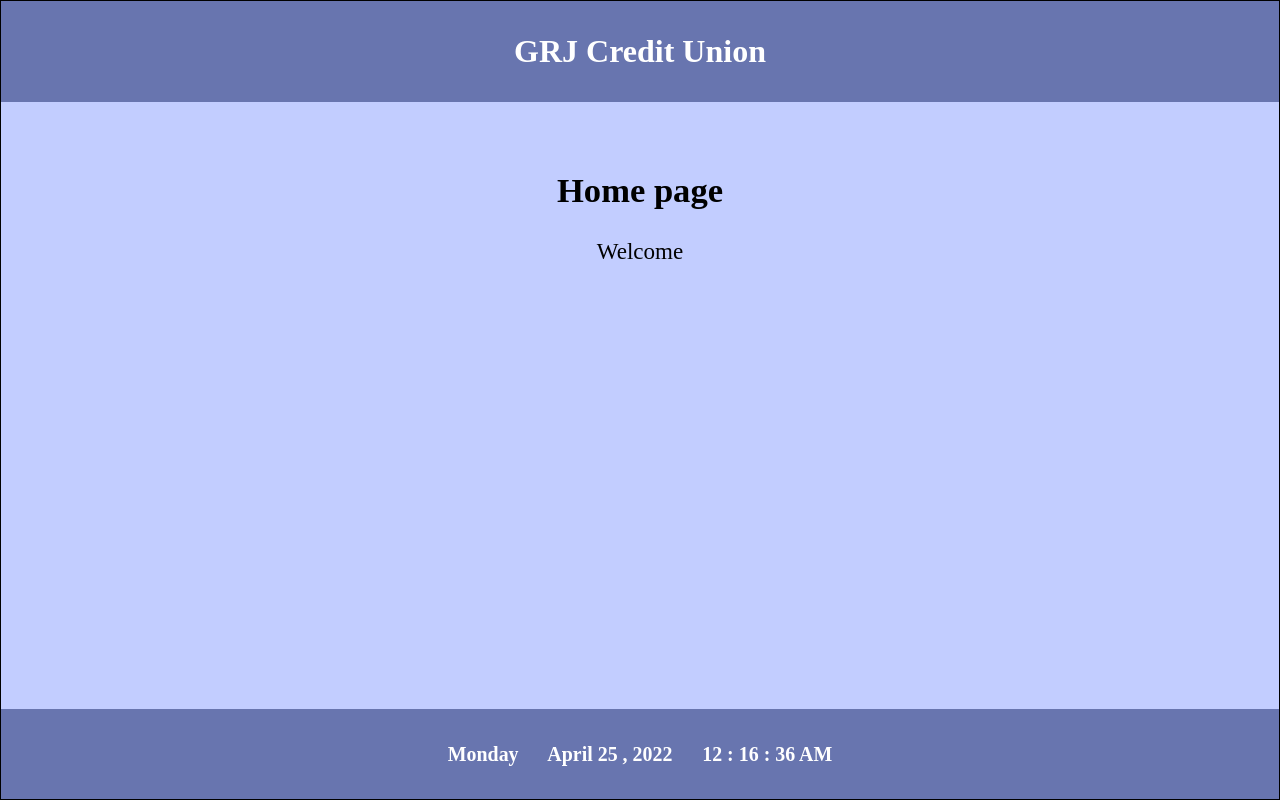
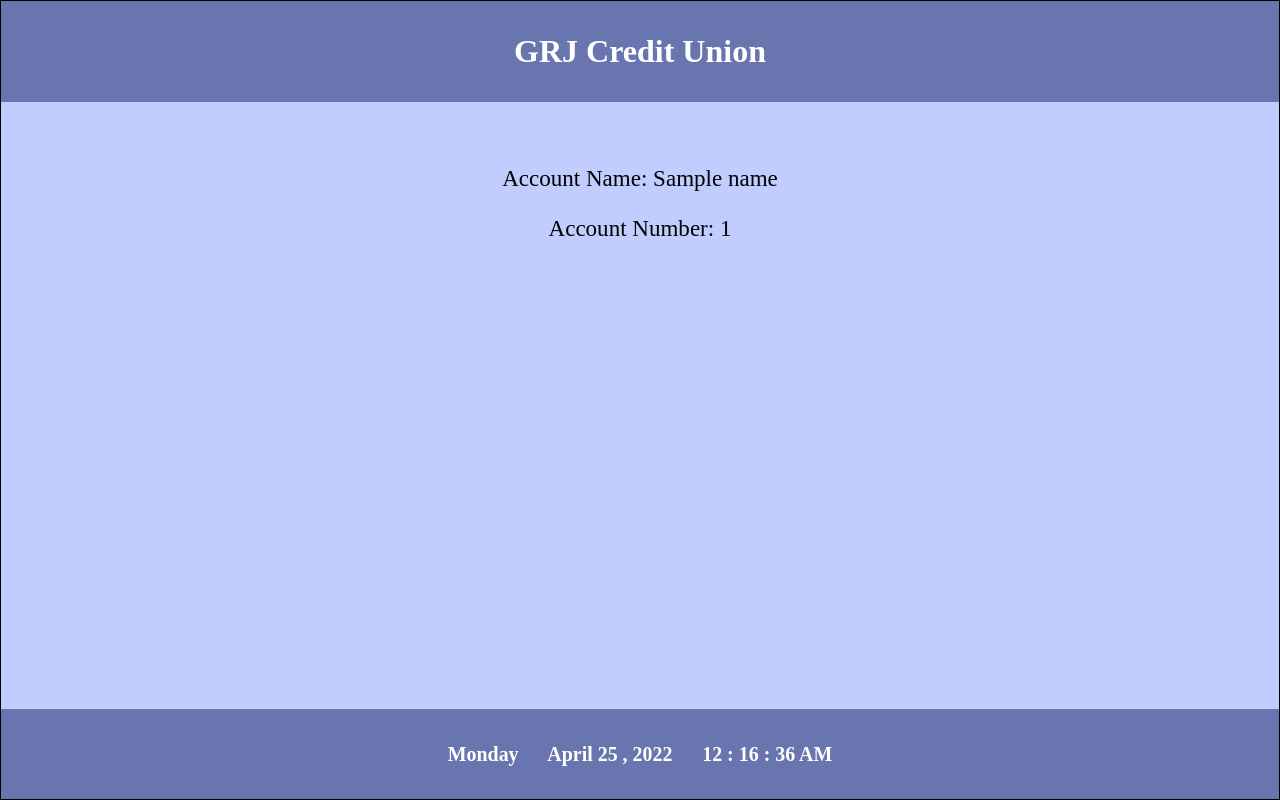
Before and after one commit to rickydanger/BankingFinanceApplication, a Flask app: template templates/account.html in a window 1280 px wide. Run offline with Flask 2, Linux system fonts and the light colour scheme; the template is opened without the code that fills it: most values are stand-ins (such as "Sample title", 1, 10 or a date in 2020).

Commit message:
accountprompt
accountprompt

```diff
--- a/EmployeeInput.py
+++ b/EmployeeInput.py
@@ -32,15 +32,23 @@ def accountlookup():
         dob = request.form["dob"]
         if fname != '' and lname != '' and dob != '':
             accountname = fname + " " + lname
-            result = AccountDatabase.getNumber(accountname, dob)
-            return redirect(url_for("account"))
-
+            accountnumber = AccountDatabase.getNumber(accountname, dob)
+            return redirect(url_for('.accountprompt', name=accountname, number=accountnumber))
     return render_template('account_look_up.html')
 
+@app.route('/accountprompt/', methods=['GET','POST'])
+def accountprompt():
+    accountname = request.args['name']
+    accountnumber = request.args['number']
+    if request.method == "POST":
+        return redirect(url_for('.account', name=accountname, number=accountnumber))
+    return render_template('accountprompt.html', name=accountname, number=accountnumber)
 
 @app.route('/account/', methods=['GET','POST'])
 def account():
-    return render_template('account.html')
+    accountname = request.args['name']
+    accountnumber = request.args['number']
+    return render_template('account.html', name=accountname, number=accountnumber)
 
 if __name__ == "__main__":
     app.run(debug=True)
--- a/templates/account.html
+++ b/templates/account.html
@@ -1,10 +1,10 @@
 {% extends "base.html" %}
 {% block title %}Home page{% endblock %}
 {% block content1 %}
-<center>
-    <h2>Home page</h2>
-    <p>
-      Welcome
-    </p>
-</center>
+    {% if name %}
+        <center>
+            <p><font face="Times New Roman" color="#000000">Account Name: {{ name }}</p>
+            <p><font face="Times New Roman" color="#000000">Account Number: {{ number }}</p>
+        </center>
+    {% endif %}
 {% endblock %}
--- a/templates/base.html
+++ b/templates/base.html
@@ -26,7 +26,7 @@
              </tr>
              <tr valign = "top">
                 <td style="padding:40px" bgcolor = "#C2CDFF" width = "100%" height = "100%">
-                   {% block content1 %}{% endblock %}
+                   {% block content1 %} {% endblock %}
                 </td>
 
              </tr>
@@ -90,6 +90,5 @@
                 window.setInterval("updateClock()", 1);
             }
         </script>
-
     </body>
 </html>
--- a/templates/login.html
+++ b/templates/login.html
@@ -17,7 +17,6 @@
                 <tr>
                     <td colspan='2'><input type="submit" value="Login"></td>
                 </tr>
-
             </table>
         </form>
     {% with messages = get_flashed_messages() %}
```
Also changed, not shown: templates/accountprompt.html (added, +19 -0 lines).
